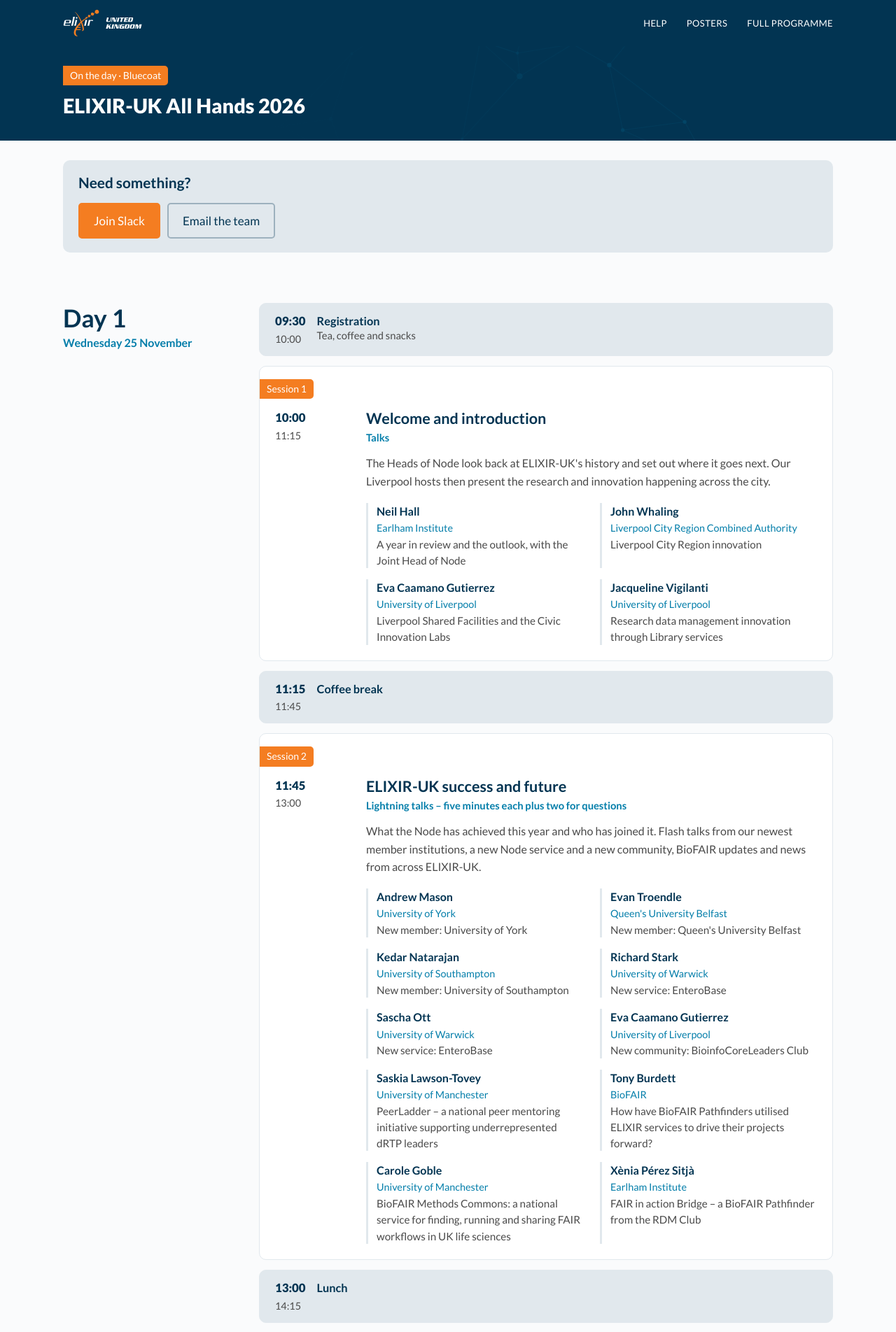
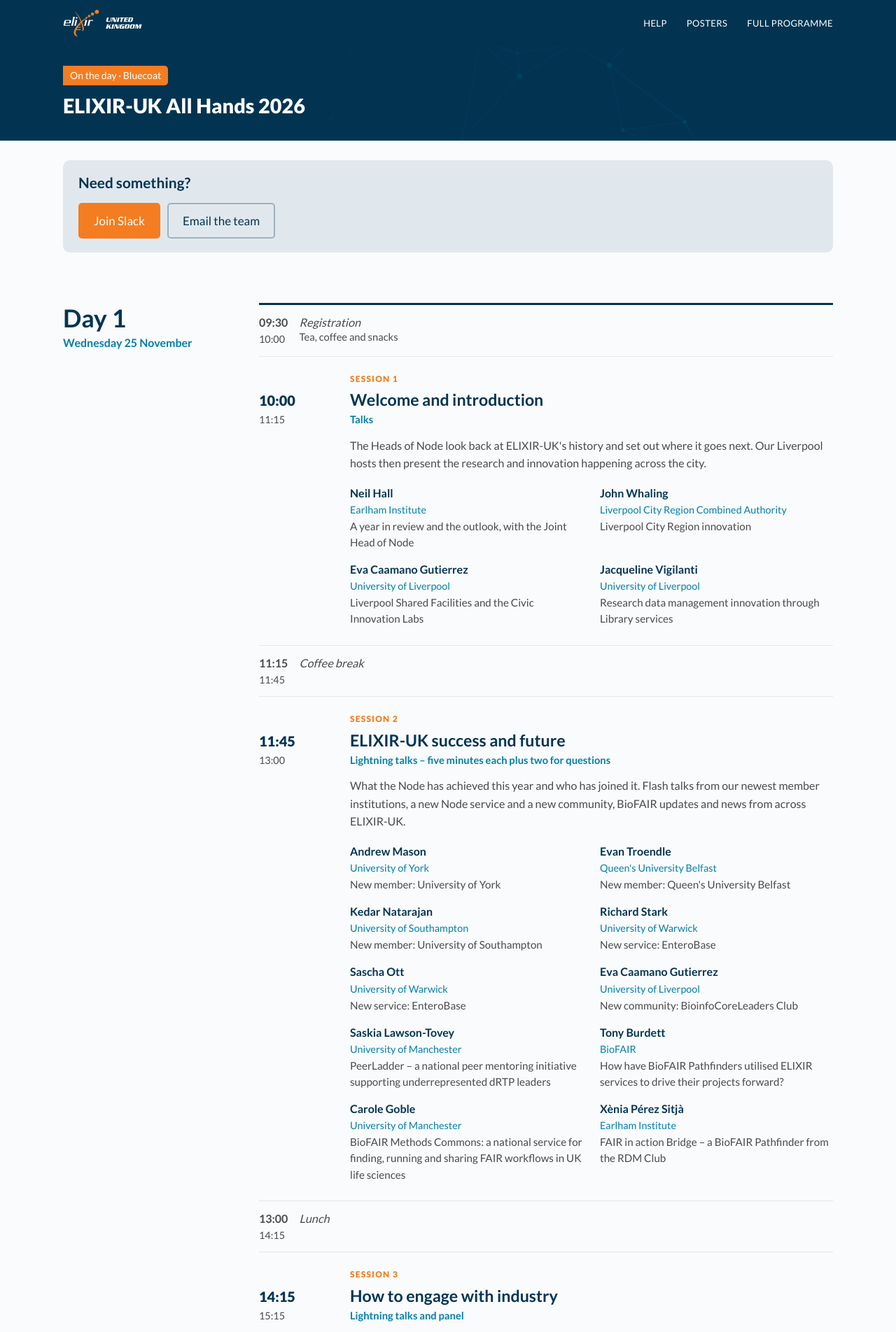
Before and after one commit to elixir-uk/all-hands, a Jekyll site: the page built from 2026/live.md, in a window 1280 px wide. Shown: the top 1904 px of the page at 70% size. Built offline with Jekyll 4.4.1, drawn with Linux system fonts in a browser that asks for light colours.

Commit message:
redesign update

```diff
--- a/_data/2026.yml
+++ b/_data/2026.yml
@@ -68,6 +68,10 @@ illustrations:
   hero: https://elixiruknode.org/wp-content/uploads/2024/04/illustration-isometrics-mechanisms-working.svg
   logistics: https://elixiruknode.org/wp-content/uploads/2024/04/illustration-isometrics-mechanisms-like-extending-hand-join.svg
   funder_logo: https://elixiruknode.org/wp-content/uploads/2025/08/logo-bbsrc-negative.svg
+  # Group photo shown under the hero on the home page. Leave photo "" to hide it.
+  photo: https://elixiruknode.org/wp-content/uploads/2025/11/2025-elixir-uk-all-hands-03.webp
+  photo_alt: Group photo of participants at the ELIXIR-UK All Hands 2025 in Exeter
+  photo_caption: Last year's All Hands in Exeter, 2025
 
 # ── Logistics page ───────────────────────────────────────────────────────────
 venue:
--- a/assets/css/style.css
+++ b/assets/css/style.css
@@ -312,3 +312,58 @@ a.person:hover strong { color: var(--orange); }
 .poster[open] .poster__toggle-text::before { content: "Close"; }
 .poster[open] .poster__toggle svg { transform: rotate(180deg); }
 @media (max-width: 600px) { .poster__toggle-text { display: none; } }
+
+/* ── Timetable look – no cards, no side rules ─────────────── */
+/* Group photo under the hero */
+.photo { margin: 0; position: relative; background: var(--navy); }
+.photo img { display: block; width: 100%; height: auto; max-height: 520px; object-fit: cover; object-position: center 45%; }
+.photo figcaption { max-width: var(--wrap); margin: 0 auto; padding: 10px 20px; font-size: .85rem; color: rgba(255,255,255,.75); }
+
+/* Figures – plain type in a row, no boxes */
+.stats { margin: 0 auto; padding: 40px 20px 0; display: flex; flex-wrap: wrap; gap: 20px 56px; }
+.stat { background: none; border: 0; border-radius: 0; box-shadow: none; padding: 0; }
+.stat__figure { font-size: 3rem; }
+.stat__label { text-transform: uppercase; letter-spacing: .06em; font-size: .8rem; font-weight: 700; color: var(--blue); }
+
+/* Intro and committee headings – no rule above */
+.intro__block h2, .committee h2 { border-top: 0; padding-top: 0; }
+.committee ul { gap: 4px 24px; }
+.committee li { background: none; border: 0; border-radius: 0; padding: 6px 0; }
+
+/* Sessions – rows of a printed timetable */
+.day__list { gap: 0; border-top: 3px solid var(--navy); }
+.slot, .slot--break, .slot--social, .slot--colocated, .slot--break.slot--highlight {
+  background: transparent; border: 0; border-bottom: 1px solid var(--line); border-radius: 0; overflow: visible; }
+.slot__grid { padding: 22px 0 26px; }
+.slot .slot__flag { display: inline-flex; background: none; color: var(--orange); padding: 0; border-radius: 0;
+  font-size: 12px; font-weight: 900; text-transform: uppercase; letter-spacing: .1em; margin: 24px 0 0; }
+.slot .slot__flag.flag--blue { color: var(--blue); }
+.slot .slot__flag + .slot__grid { padding-top: 4px; }
+.slot__time { font-size: 1.25rem; }
+.slot__title { font-size: 1.45rem; }
+
+.slot--break .slot__grid, .slot--social .slot__grid { padding: 12px 0; }
+.slot--break .slot__time, .slot--social .slot__time { font-size: 1rem; font-weight: 700; color: var(--text); }
+.slot--break .slot__title, .slot--social .slot__title { font-weight: 400; color: var(--text); font-style: italic; }
+.slot--break.slot--highlight .slot__title { color: var(--orange); font-style: normal; font-weight: 700; }
+
+.slot.is-now { border: 0; border-bottom: 1px solid var(--line); box-shadow: inset 0 3px 0 var(--orange); background: rgba(244,125,33,.06); }
+.slot.is-now .slot__time { color: var(--orange); }
+
+/* Speakers in a session – plain list, no side line */
+.people li, .people .organisers { border-left: 0; padding-left: 0; }
+.people .organisers { font-style: italic; }
+.people .role { background: none; color: var(--orange); padding: 0; border-radius: 0; font-weight: 900; margin-left: 6px; }
+
+/* World Café topics – numbered list, no tiles */
+.topics { gap: 2px 32px; counter-reset: none; }
+.topics li { background: none; border-radius: 0; padding: 6px 0; align-items: baseline; }
+.topics li span { width: auto; height: auto; background: none; color: var(--orange); border-radius: 0; font-size: 1rem; }
+
+/* Registration closed note in the hero – no side line */
+.reg--hero .reg__closed { border-left: 0; border-radius: 5px; }
+
+@media (min-width: 720px) {
+  .slot .slot__flag { margin-left: 130px; }
+  .slot__grid { grid-template-columns: 110px 1fr; }
+}
```
Also changed, not shown: _layouts/programme.html (+7 -0 lines).
